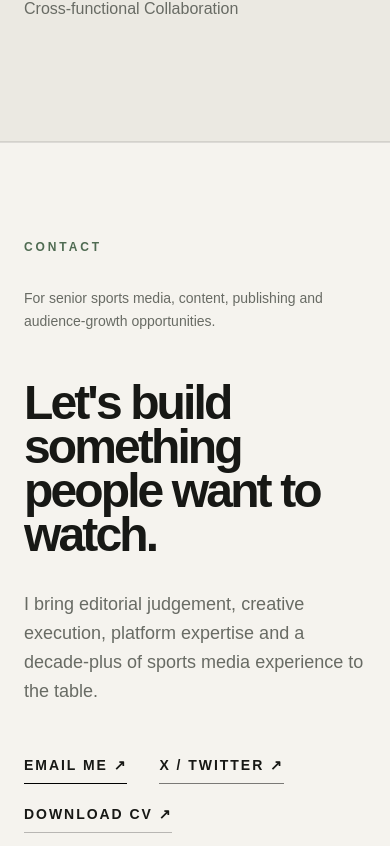
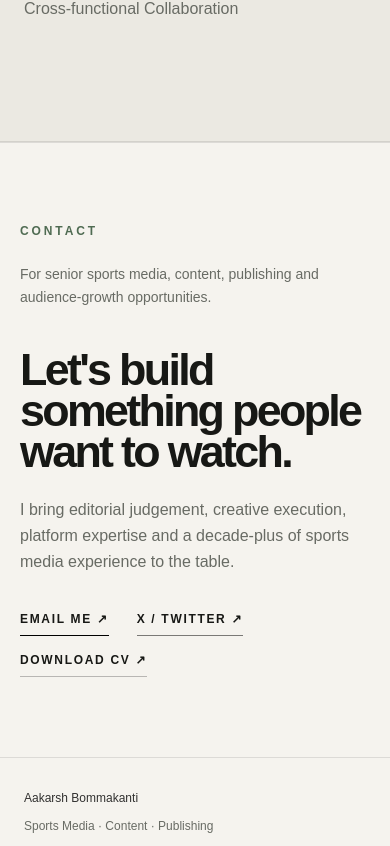
Before and after one commit to AakarshBot/aakars-portfolio-v2, a Next.js app: page / in a window 390 px wide. Shown: the part 9772-10618 px from the top of the page. Built offline with nearby package versions, Linux system fonts and the light colour scheme.

Commit message:
Polish contact section for mobile typography and spacing

```diff
--- a/src/components/Contact.tsx
+++ b/src/components/Contact.tsx
@@ -6,25 +6,25 @@ const socialUrl = "https://x.com/aakarsh_ab";
 export function Contact() {
   return (
     <section id="contact" className="border-t border-black/10">
-      <div className="mx-auto max-w-7xl px-6 py-24 lg:px-10 lg:py-32">
-        <div className="grid gap-12 lg:grid-cols-[0.7fr_1.8fr]">
+      <div className="mx-auto max-w-7xl px-5 py-20 sm:px-6 sm:py-24 lg:px-10 lg:py-32">
+        <div className="grid gap-10 sm:gap-12 lg:grid-cols-[0.7fr_1.8fr]">
           <div>
             <SectionLabel>Contact</SectionLabel>
-            <p className="mt-8 max-w-xs text-sm leading-relaxed text-[var(--muted)]">
+            <p className="mt-6 max-w-xs text-sm leading-relaxed text-[var(--muted)] sm:mt-8">
               For senior sports media, content, publishing and audience-growth opportunities.
             </p>
           </div>
           <div>
-            <h2 className="max-w-5xl text-5xl font-semibold leading-[0.92] tracking-[-0.06em] md:text-8xl">
+            <h2 className="max-w-5xl text-[2.8rem] font-semibold leading-[0.92] tracking-[-0.06em] sm:text-5xl md:text-8xl">
               Let&apos;s build something people want to watch.
             </h2>
-            <p className="mt-8 max-w-xl text-lg leading-relaxed text-[var(--muted)]">
+            <p className="mt-6 max-w-xl text-base leading-relaxed text-[var(--muted)] sm:mt-8 sm:text-lg">
               I bring editorial judgement, creative execution, platform expertise and a decade-plus of sports media experience to the table.
             </p>
-            <div className="mt-12 flex flex-wrap gap-x-8 gap-y-5">
-              <a className="border-b border-black pb-2 text-sm font-semibold uppercase tracking-[0.14em] transition-opacity hover:opacity-60" href="mailto:aakarsh.bommakanti@gmail.com">Email me ↗</a>
-              <a className="border-b border-black/50 pb-2 text-sm font-semibold uppercase tracking-[0.14em] transition-opacity hover:opacity-60" href={socialUrl} target="_blank" rel="noreferrer">X / Twitter ↗</a>
-              <a className="border-b border-black/25 pb-2 text-sm font-semibold uppercase tracking-[0.14em] text-[var(--muted)] transition-opacity hover:opacity-60" href={resumeUrl} target="_blank" rel="noreferrer">Download CV ↗</a>
+            <div className="mt-9 flex flex-wrap gap-x-7 gap-y-4 sm:mt-12 sm:gap-x-8 sm:gap-y-5">
+              <a className="border-b border-black pb-2 text-xs font-semibold uppercase tracking-[0.14em] transition-opacity hover:opacity-60 sm:text-sm" href="mailto:aakarsh.bommakanti@gmail.com">Email me ↗</a>
+              <a className="border-b border-black/50 pb-2 text-xs font-semibold uppercase tracking-[0.14em] transition-opacity hover:opacity-60 sm:text-sm" href={socialUrl} target="_blank" rel="noreferrer">X / Twitter ↗</a>
+              <a className="border-b border-black/25 pb-2 text-xs font-semibold uppercase tracking-[0.14em] text-[var(--muted)] transition-opacity hover:opacity-60 sm:text-sm" href={resumeUrl} target="_blank" rel="noreferrer">Download CV ↗</a>
             </div>
           </div>
         </div>
```
